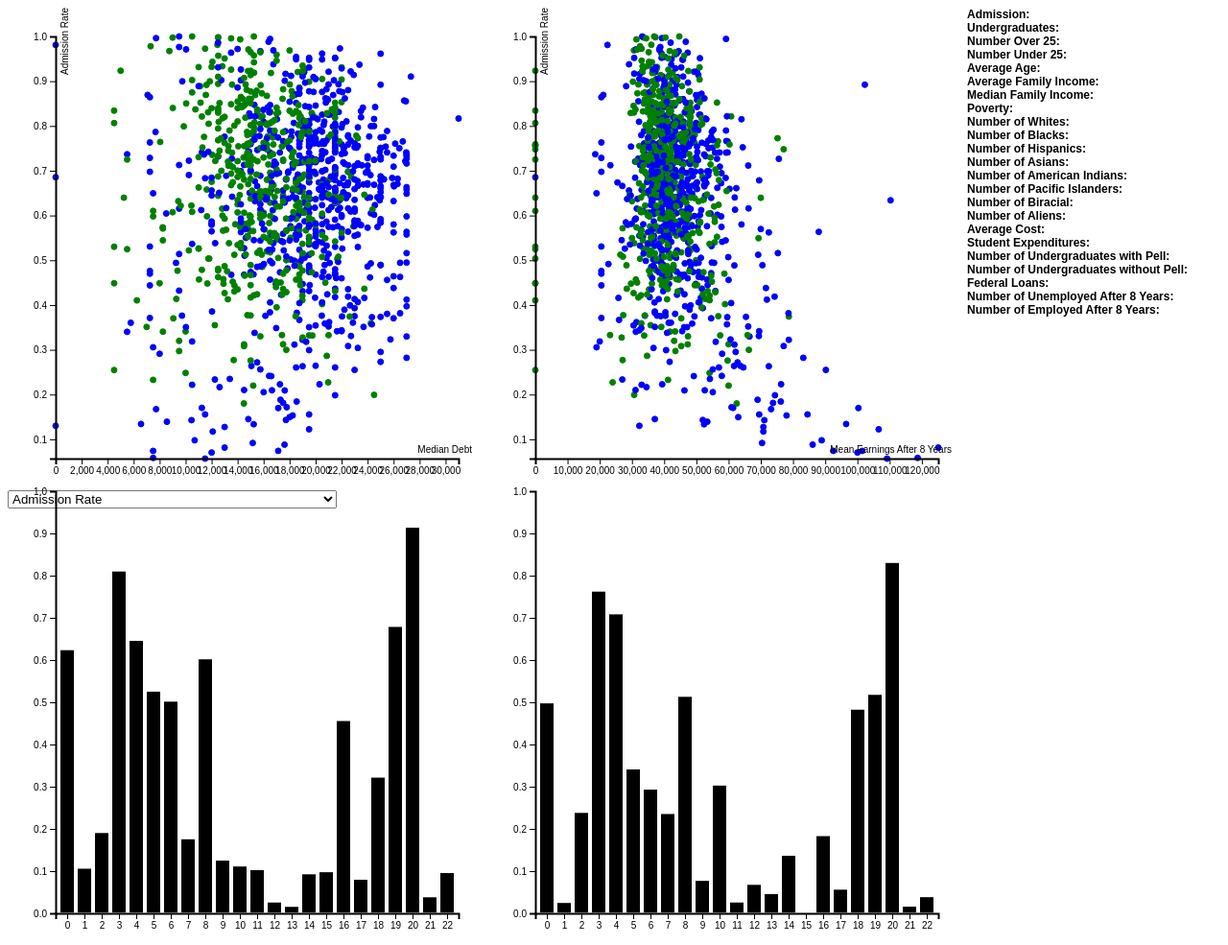
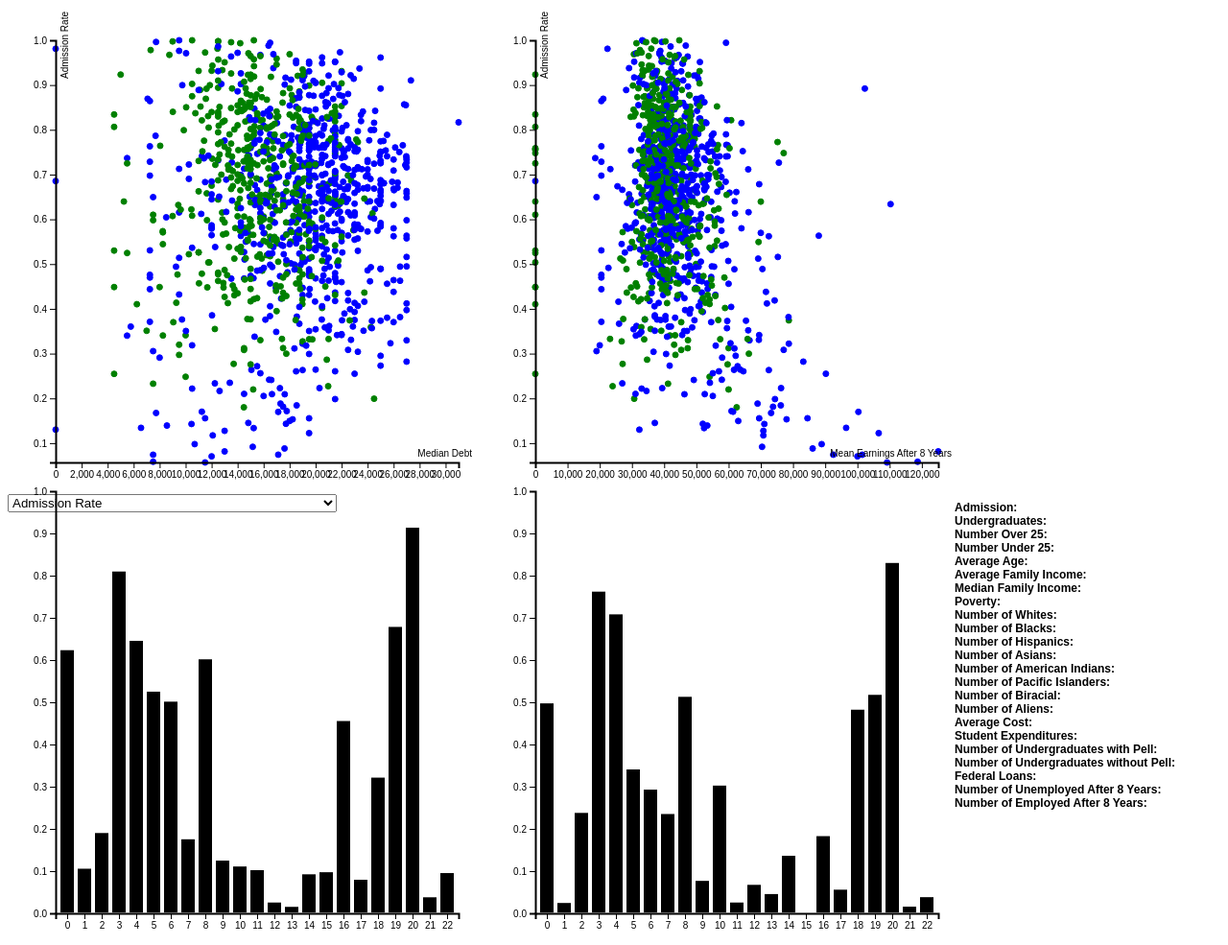
Before and after one commit to Jmc19/P5_IntroToInfoVis, a plain HTML site: page index.html in a window 1280 px wide. Shown: the whole page at 96% size. Drawn offline with nearby package versions, Linux system fonts and the light colour scheme.

Commit message:
Added CSS for Chart 5

```diff
--- a/styles.css
+++ b/styles.css
@@ -54,6 +54,13 @@ path.domain {
 	float:left;
 }
 
+#chart5 {
+	top:522px;
+	left:995px;
+	position:absolute;
+	float:left;
+}
+
 .brush .extent {
 	fill-opacity: .1;
 	stroke: #fff;
```
